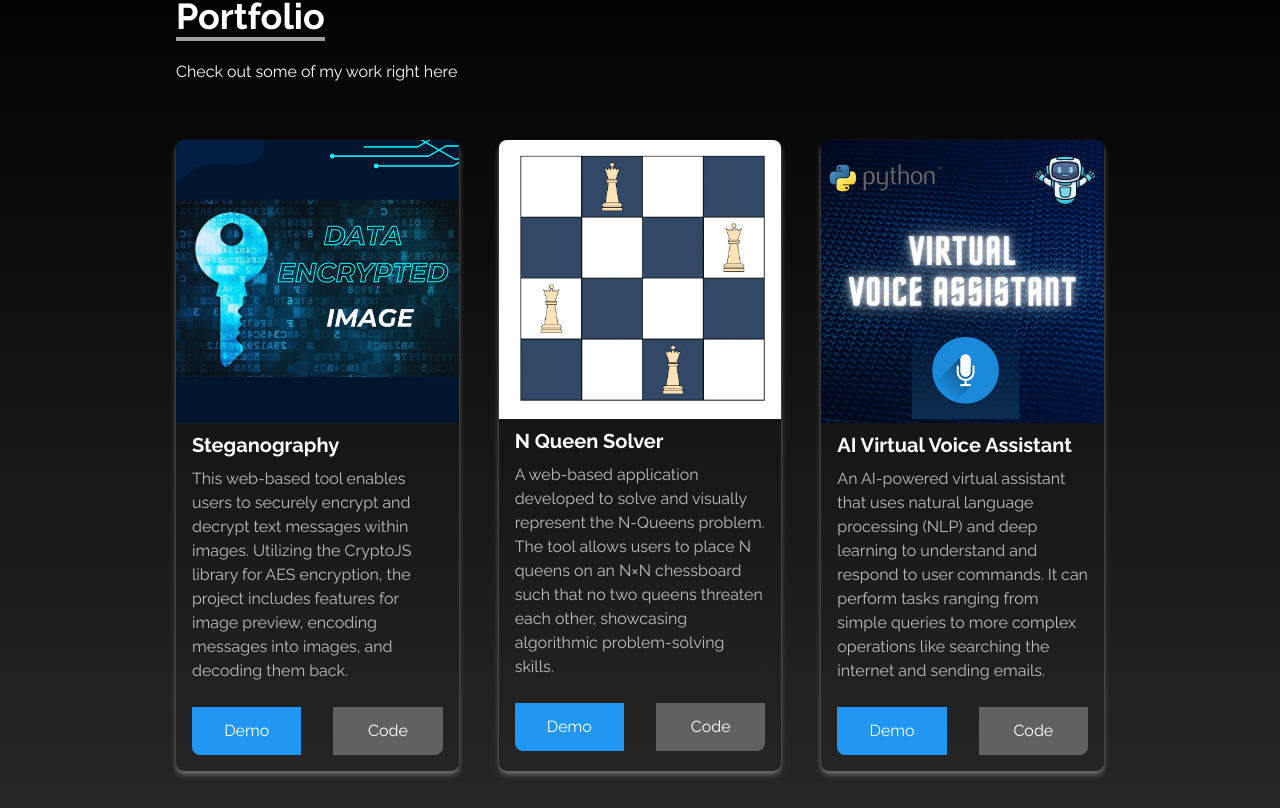
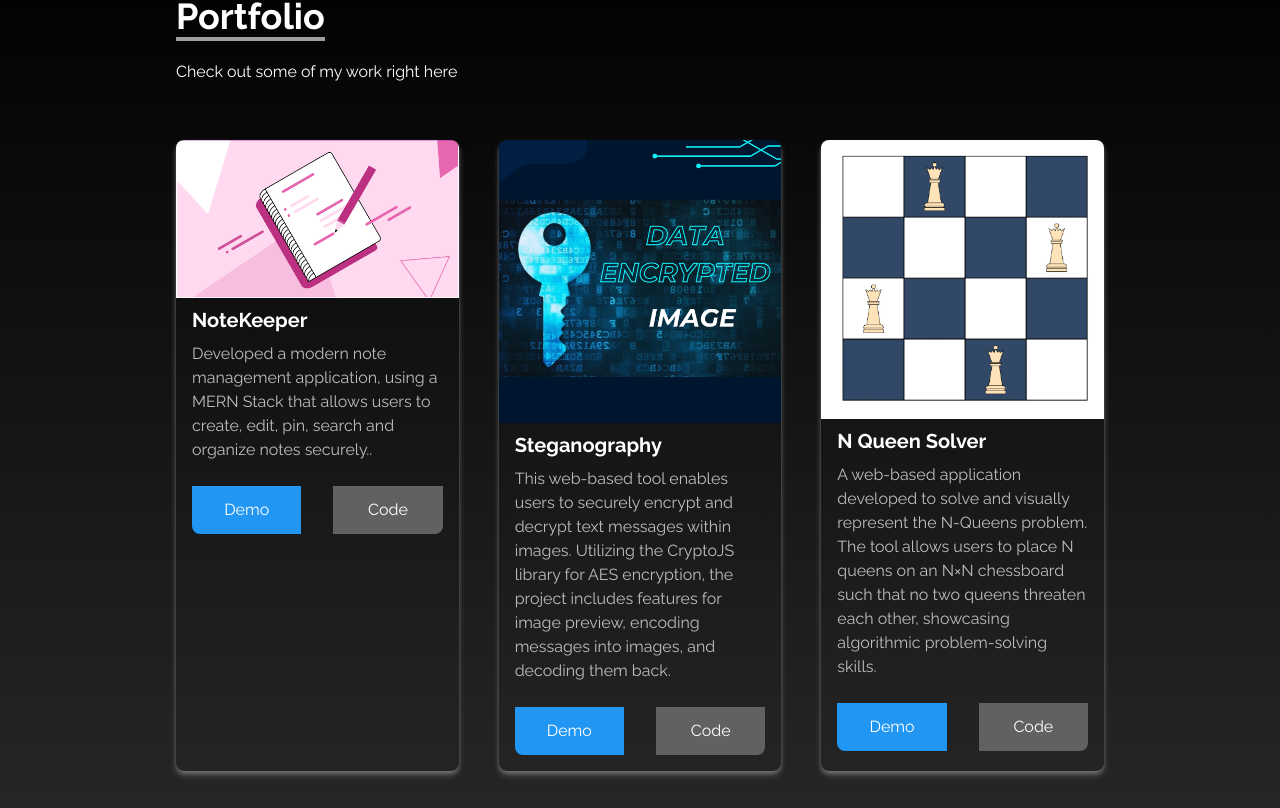
Before and after one commit to rahulkumar75/MyPortfolio, a React (Create React App) app: page / in a window 1280 px wide. Shown: the part 1452-2260 px from the top of the page. Built offline with nearby package versions, Linux system fonts and the light colour scheme.

Commit message:
Update NoteKeeper

```diff
--- a/src/components/Portfolio.jsx
+++ b/src/components/Portfolio.jsx
@@ -1,6 +1,7 @@
 import React from "react";
 import DataTable from "../assets/portfolio/DataTable.png";
 import Nqueen from "../assets/portfolio/Nqueen.png";
+import NoteKeeper from "../assets/portfolio/NoteKeeper.png";
 import TaskManagement from "../assets/portfolio/TaskManagement.jpg";
 import Ai_Virtual_Voice_Assistant from "../assets/portfolio/Ai_Virtual_Voice_Assistant.png";
 import Steganography from "../assets/portfolio/Steganography.png";
@@ -8,8 +9,18 @@ import Steganography from "../assets/portfolio/Steganography.png";
 const Portfolio = () => {
   const portfolios = [
 
+
     {
       id: 1,
+      src: NoteKeeper,
+      demoLink: "https://note-keeper-ui.vercel.app/login",
+      codeLink: "https://github.com/rahulkumar75/NoteKeeper",
+      title: "NoteKeeper",
+      discription:
+        "Developed a modern note management application, using a MERN Stack that allows users to create, edit, pin, search and organize notes securely.."
+    },
+    {
+      id: 2,
       src: Steganography,
       demoLink: "https://stegoimage.netlify.app/",
       codeLink: "https://github.com/rahulkumar75/Steganography",
@@ -18,7 +29,7 @@ const Portfolio = () => {
         "This web-based tool enables users to securely encrypt and decrypt text messages within images. Utilizing the CryptoJS library for AES encryption, the project includes features for image preview, encoding messages into images, and decoding them back."
     },
     {
-      id: 2,
+      id: 3,
       src: Nqueen,
       demoLink: "https://n-queens-solver-one.vercel.app/",
       codeLink: "https://github.com/rahulkumar75/N-Queens-Solver",
@@ -27,7 +38,7 @@ const Portfolio = () => {
         "A web-based application developed to solve and visually represent the N-Queens problem. The tool allows users to place N queens on an N×N chessboard such that no two queens threaten each other, showcasing algorithmic problem-solving skills."
     },
     {
-      id: 3,
+      id: 4,
       src: Ai_Virtual_Voice_Assistant,
       demoLink: "",
       codeLink: "https://github.com/rahulkumar75/Ai_Virtual_Voice_Assistant",
@@ -36,7 +47,7 @@ const Portfolio = () => {
         "An AI-powered virtual assistant that uses natural language processing (NLP) and deep learning to understand and respond to user commands. It can perform tasks ranging from simple queries to more complex operations like searching the internet and sending emails."
     },
     {
-      id: 4,
+      id: 5,
       src: DataTable,
       demoLink: "https://data-table-lac.vercel.app/",
       codeLink: "https://github.com/rahulkumar75/Data-Table",
@@ -45,7 +56,7 @@ const Portfolio = () => {
         "Designed to manage and display a collection of user data, this application offers functionality for adding, editing, deleting, and searching user entries. It also features pagination for efficient navigation through large datasets."
     },
     {
-      id: 5,
+      id: 6,
       src: TaskManagement,
       demoLink: "",
       codeLink: "https://github.com/rahulkumar75/Task-Management",
```
Also changed, not shown: src/assets/portfolio/NoteKeeper.png (added).
